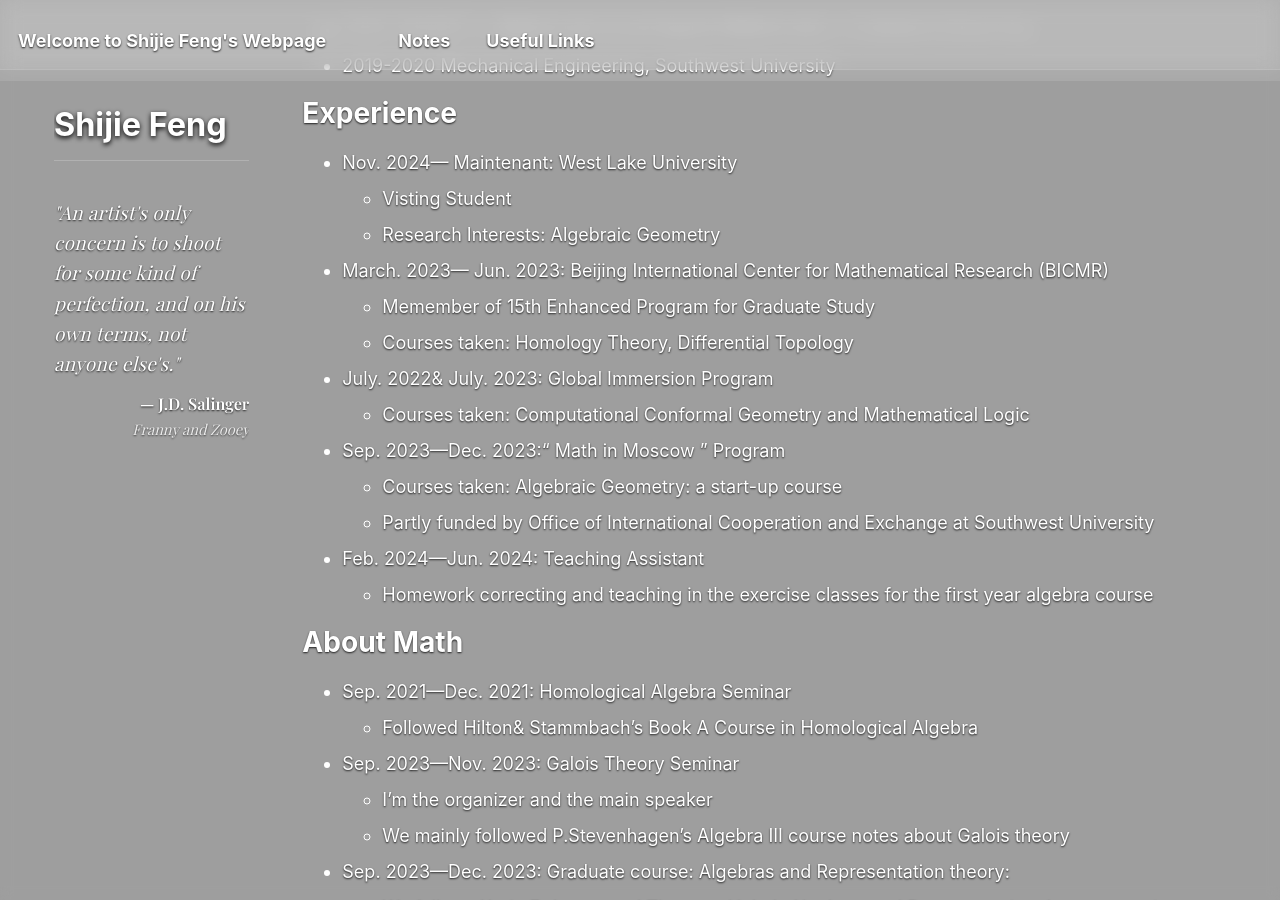
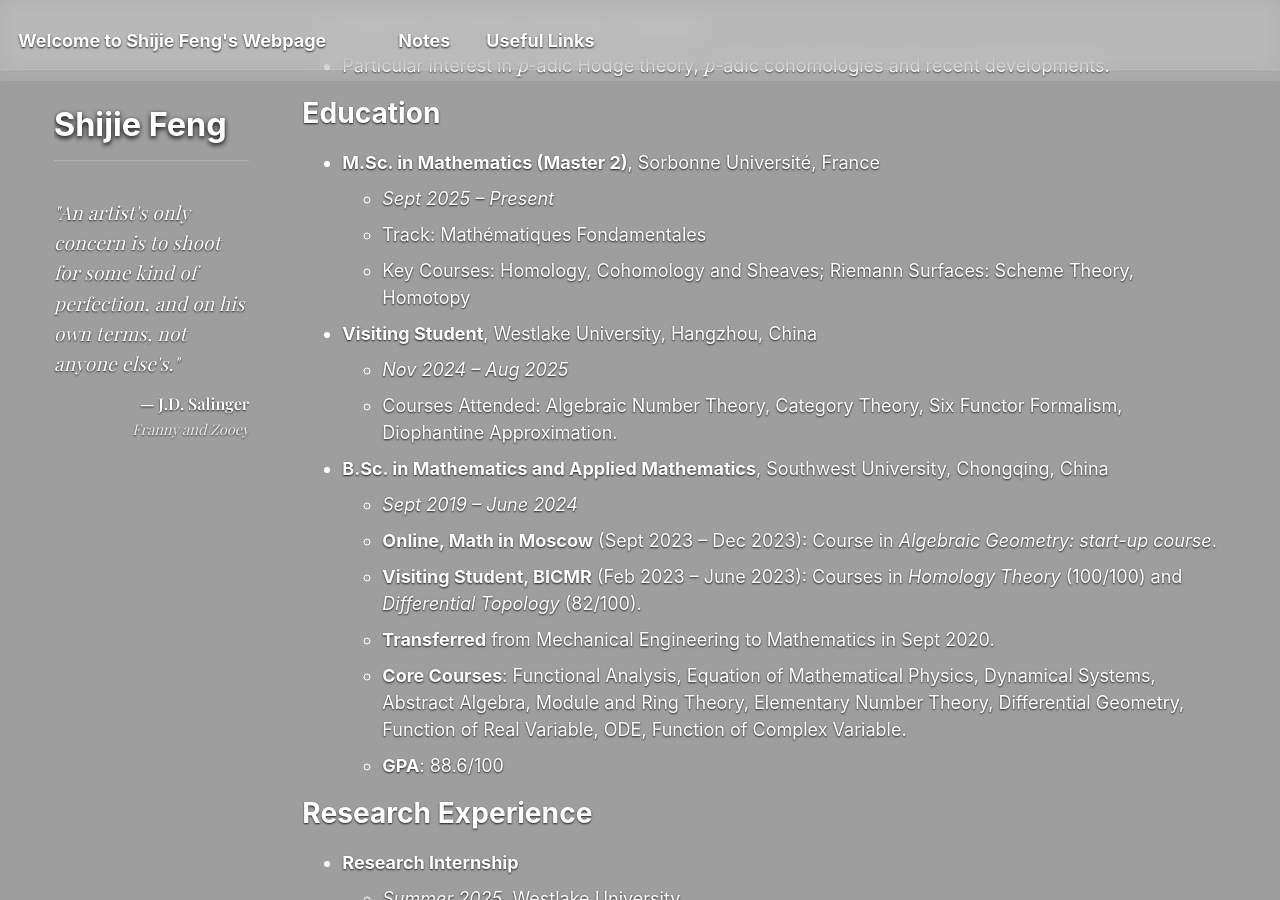
Before and after one commit to SHJFeng/SHJFeng.github.io, a Jekyll site: the page built from _pages/cv.md, in a window 1280 px wide and 900 px high, scrolled down 290 px. Built offline with Jekyll 4.4.1, drawn with Linux system fonts in a browser that asks for light colours; some web fonts are replaced; some of the changed text lies outside the part shown.

Commit message:
更新cv.md

```diff
--- a/_pages/cv.md
+++ b/_pages/cv.md
@@ -9,43 +9,94 @@ redirect_from:
 
 {% include base_path %}
 
+Research Interests
+======
+* Arithmetic Geometry, Homotopical Algebra
+* Particular interest in $p$-adic Hodge theory, $p$-adic cohomologies and recent developments.
+
 Education
 ======
-* 2020-2024 B.S. in Mathematical and Applied Mathematics, Southwest University
-* 2019-2020 Mechanical Engineering, Southwest University
+* **M.Sc. in Mathematics (Master 2)**, Sorbonne Université, France
+  * *Sept 2025 -- Present*
+  * Track: Mathématiques Fondamentales
+  * Key Courses: Homology, Cohomology and Sheaves; Riemann Surfaces: Scheme Theory, Homotopy
 
-Experience
+* **Visiting Student**, Westlake University, Hangzhou, China
+  * *Nov 2024 -- Aug 2025*
+  * Courses Attended: Algebraic Number Theory, Category Theory, Six Functor Formalism, Diophantine Approximation.
+
+* **B.Sc. in Mathematics and Applied Mathematics**, Southwest University, Chongqing, China
+  * *Sept 2019 -- June 2024*
+  * **Online, Math in Moscow** (Sept 2023 -- Dec 2023): Course in *Algebraic Geometry: start-up course*.
+  * **Visiting Student, BICMR** (Feb 2023 -- June 2023): Courses in *Homology Theory* (100/100) and *Differential Topology* (82/100).
+  * **Transferred** from Mechanical Engineering to Mathematics in Sept 2020.
+  * **Core Courses**: Functional Analysis, Equation of Mathematical Physics, Dynamical Systems, Abstract Algebra, Module and Ring Theory, Elementary Number Theory, Differential Geometry, Function of Real Variable, ODE, Function of Complex Variable.
+  * **GPA**: 88.6/100
+
+Research Experience
 ======
-* Nov. 2024— Maintenant: West Lake University
-  * Visting Student
-  * Research Interests: Algebraic Geometry
+* **Research Internship**
+  * *Summer 2025*, Westlake University
+  * Advisor: Prof. Lifan Guan
+  * Topic: *Fourier Mukai Transform in Algebraic Geometry*.
+  * Read Alice Rizzardo's paper *Adjoints to a Fourier Mukai functor* and Ben-Zvi, Francis and Nadler's paper *Integral Transform and Drinfeld Centers in Derived Algebraic Geometry*.
 
-* March. 2023— Jun. 2023: Beijing International Center for Mathematical Research (BICMR)
-  * Memember of 15th Enhanced Program for Graduate Study
-  * Courses taken: Homology Theory, Differential Topology
+* **Bachelor Thesis: Topology of Algebraic Manifolds**
+  * *Feb 2024 -- May 2024*, Southwest University
+  * Advisor: Prof. Yanbo Zhou
+  * Followed Lefschetz's approach to apply the idea of Morse theory to study the topology of algebraic manifolds.
+  * The core is to prove theorems like Lefschetz hypersurface section theorem, weak Lefschetz theorem, hard Lefschetz theorem, and Lefschetz decomposition theorem.
 
-* July. 2022& July. 2023: Global Immersion Program
-  * Courses taken: Computational Conformal Geometry and Mathematical Logic
+Workshops & Seminars
+======
+* **2025 International Mathematics Summer School**
+  * *July 2025*, Westlake University
+  * Studied short course on *Modular Forms*.
 
-* Sep. 2023—Dec. 2023:“ Math in Moscow ” Program
-  * Courses taken: Algebraic Geometry: a start-up course
-  * Partly funded by Office of International Cooperation and Exchange at Southwest University
+* **Topics on Algebraic Surfaces and Threefolds (Conference)**
+  * *June 23-27, 2025*, Tianyuan Mathematical Center in Southeast China
+  * Gained familiarity with results of algebraic surfaces and algebraic threefolds in birational geometry.
 
-* Feb. 2024—Jun. 2024: Teaching Assistant
-  * Homework correcting and teaching in the exercise classes for the first year algebra course
+* **Abelian Varieties (Graduate Seminar)**
+  * *Mar 2024 -- June 2024*, Southwest University
+  * Followed David Mumford's *Abelian Varieties* (Chapter 1, 2, 3).
 
-About Math
+* **Algebras and Representation Theory (Graduate Seminar/Course)**
+  * *Sept 2023 -- Dec 2023*, Southwest University
+  * Followed Karin Erdmann and Thorsten Holm's *Algebras and Representation theory*.
+
+* **Galois Theory (Undergraduate Seminar)**
+  * *Sept 2023 -- Oct 2023*, Southwest University
+  * **Organizer**: Organized the whole seminar and presented all talks by myself.
+  * Followed P. Stevenhagen's *Algebra III* course notes about Galois theory.
+
+* **Summer Semester: Mathematical Logic**
+  * *July 2023*, International Course, Southwest University
+
+* **Summer Semester: Computational Conformal Geometry**
+  * *July 2022*, International Course, Southwest University
+
+* **Homological Algebra (Graduate Seminar/Course)**
+  * *Sept 2021 -- Oct 2021*, Southwest University
+  * Followed Hilton & Stammbach's Book *A Course in Homological Algebra*.
+
+Teaching
 ======
-* Sep. 2021—Dec. 2021: Homological Algebra Seminar
-  * Followed Hilton& Stammbach’s Book A Course in Homological Algebra
-* Sep. 2023—Nov. 2023: Galois Theory Seminar
-  * I’m the organizer and the main speaker
-  * We mainly followed P.Stevenhagen’s Algebra III course notes about Galois theory
-* Sep. 2023—Dec. 2023: Graduate course: Algebras and Representation theory:
-  * We follows Karin Erdmann and Thorsten Holm’s Algebras and Representation theory, covering theorems in Algebras like Jordan-Holder Theorem and Artin-Wedderburn Theorem and representations of associative algebra as well as representations of quivers
+* **Teaching Assistant**, Southwest University
+  * *Spring 2024*, Course: *Linear Algebra B*
+  * Graded weekly homework assignments and led exercise sessions.
 
+* **Mentor for Freshman**, Southwest University
+  * *Fall 2022*, Courses: *Calculus*, *Linear Algebra*
+  * Taught subjects: *L'Hôpital Rule and Taylor Formula*, *Solving Simple Ordinary Equations*, and *Quadratic Form in Linear Algebra*.
+  * Responsible for answering questions in the online community.
 
-COMPETITIONS & AWARDS
+Awards & Honors
 ======
-* China National Scholarship, Second scholarship, Third scholarship
-* 13th the Chinese Mathematics Competition (2021):the First Prize in Chongqing
+* **China National Scholarship; Second scholarship; Third scholarship** (2019, 2020, 2021)
+* **First Prize in Chongqing**, 13th Chinese Mathematics Competition (2021)
+
+Skills
+======
+* **Languages**: Chinese (Native), English (Fluent), French (Intermediate).
+* **Programming**: MATLAB, \LaTeX.
```
